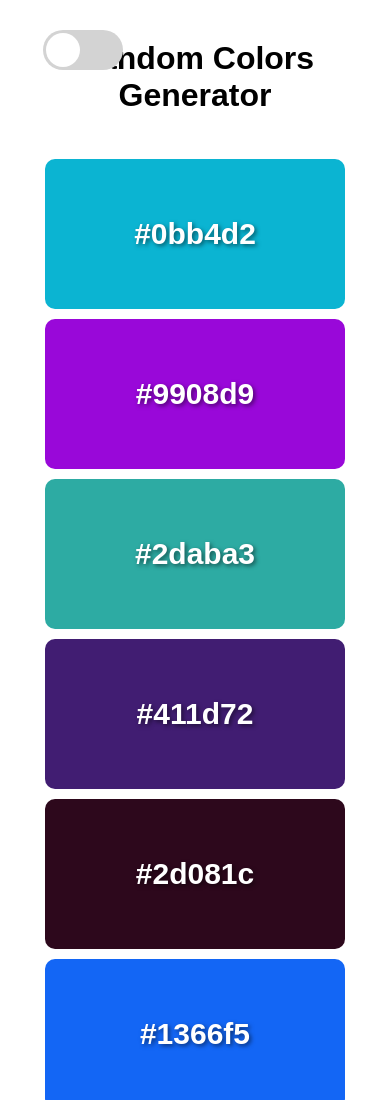
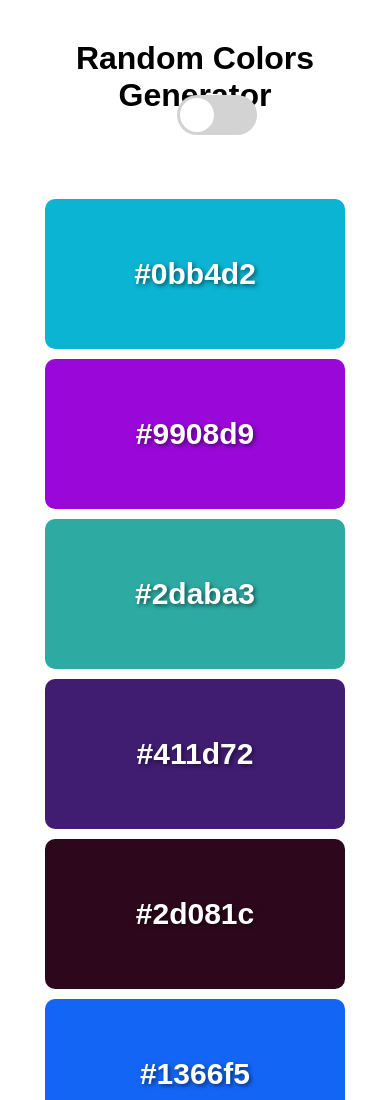
Before and after one commit to idknevo/random-colors-generator, a website built with Parcel: page index.html in a window 390 px wide. Shown: the top 1100 px of the page. Built offline with nearby package versions, Linux system fonts and the light colour scheme.

Commit message:
mobile view

```diff
--- a/src/css/style.css
+++ b/src/css/style.css
@@ -2,6 +2,10 @@
   padding: 0;
   margin: 0;
   box-sizing: border-box;
+}
+
+::-webkit-scrollbar {
+  width: 0;
 }
 
 body {
@@ -94,6 +98,13 @@ h1 {
   margin: 40px 0;
 }
 
+@media (max-width: 720px) {
+  h1 {
+    text-align: center;
+    margin-bottom: 80px;
+  }
+}
+
 .container {
   display: flex;
   flex-wrap: wrap;
@@ -161,6 +172,14 @@ h1 {
   left: 30px;
 }
 
+@media (max-width: 720px) {
+  .dark-mode {
+    left: 42%;
+    top: 95px;
+}
+}
+
+
 .input {
   visibility: hidden;
 }
```
